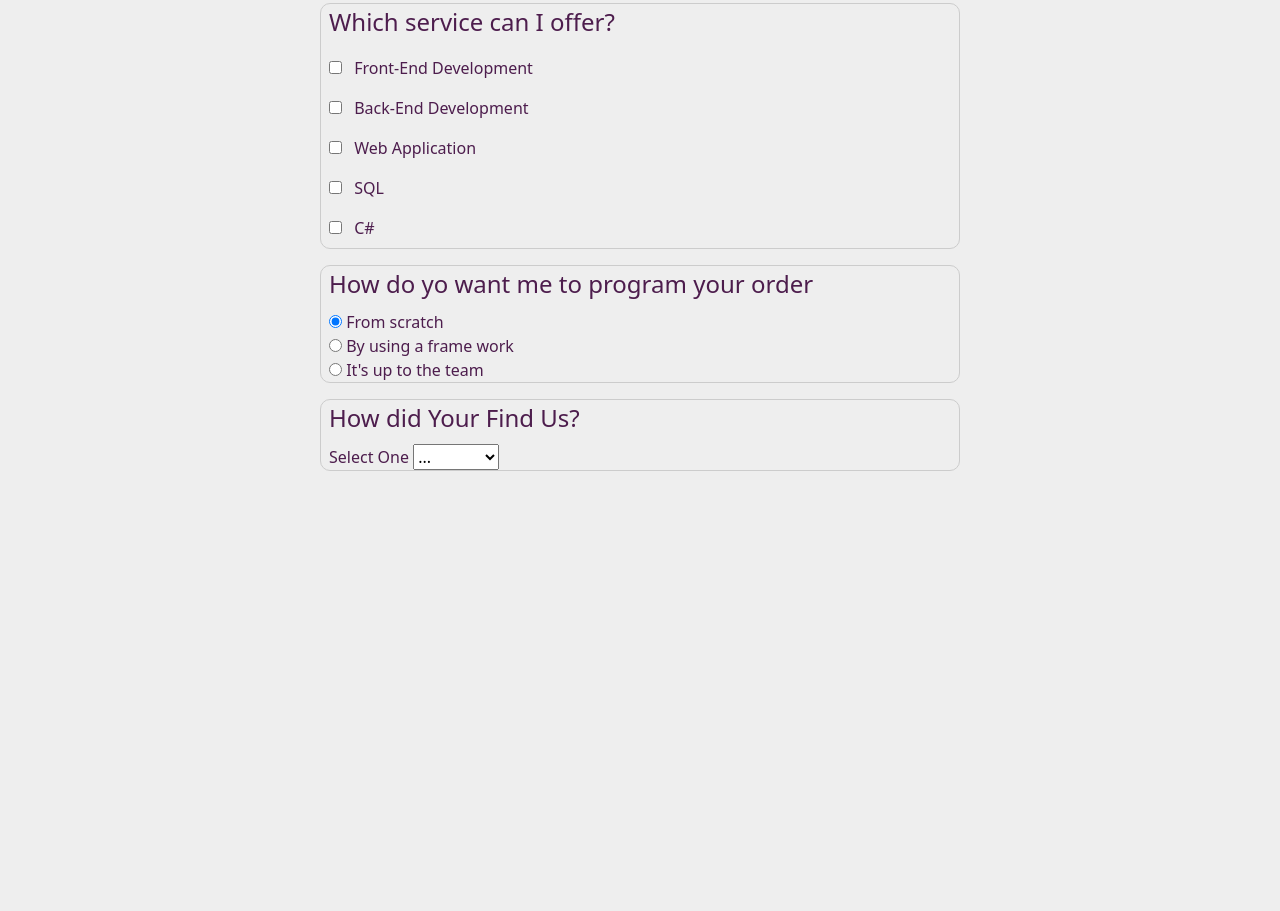
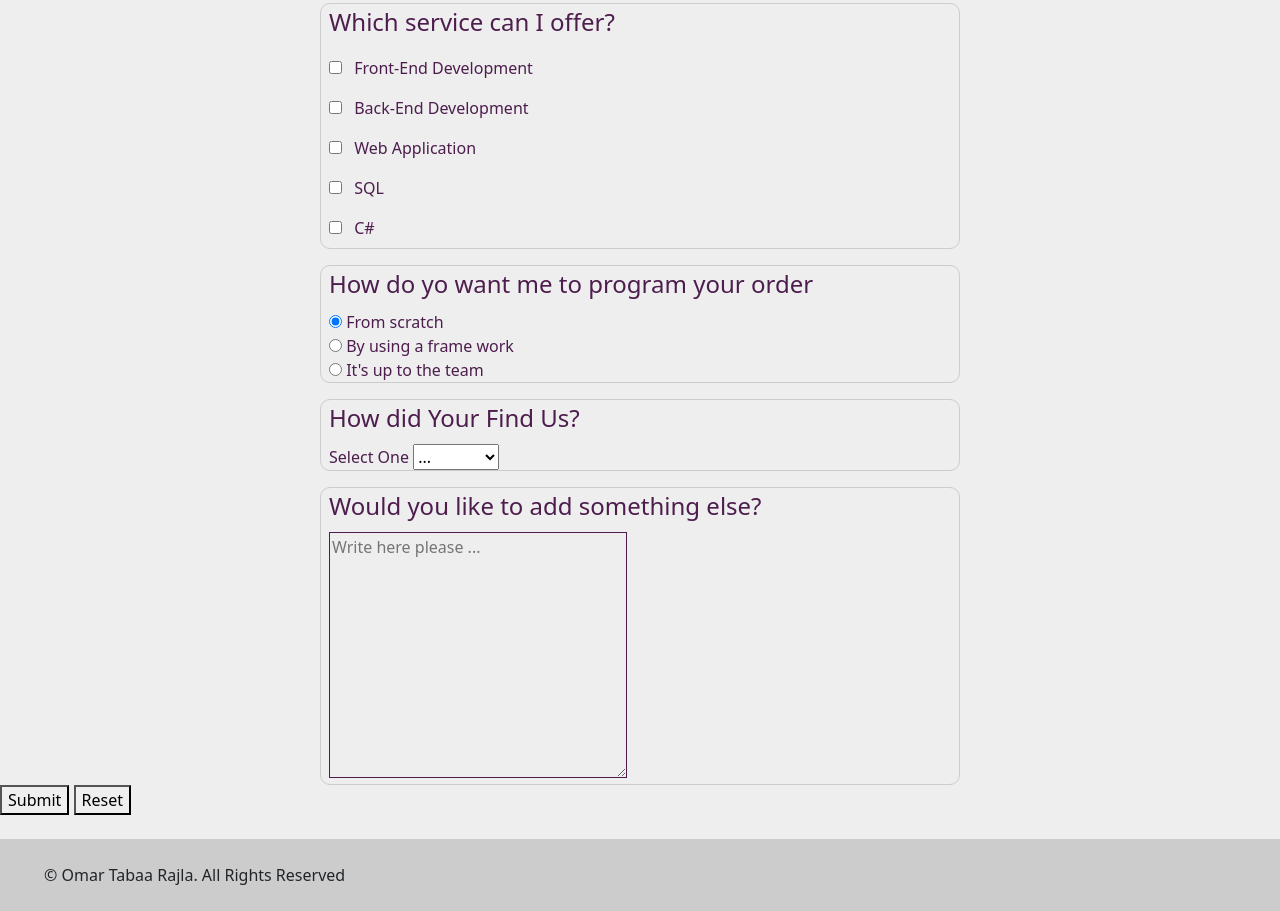
Before and after one commit to Omar-Tabaa-Rajla/my-portfolio, a plain HTML site: page contact.html in a window 1280 px wide. Shown: the part 521-1432 px from the top of the page. Before the commit the page ends 992 px from the top, so only its background shows below. Drawn offline with nearby package versions, Linux system fonts and the light colour scheme.

Commit message:
textarea + buttons

```diff
--- a/contact.html
+++ b/contact.html
@@ -152,7 +152,7 @@
             <input
               type="radio"
               id="scratch"
-              name="from-scratch"
+              name="order-condition"
               value="from-scratch"
               checked
             />
@@ -161,7 +161,7 @@
             <input
               type="radio"
               id="frame"
-              name="frame-work"
+              name="order-condition"
               value="frame-work"
             />
             <label for="frame">By using a frame work</label> <br />
@@ -169,7 +169,7 @@
             <input
               type="radio"
               id="team"
-              name="team-decision"
+              name="order-condition"
               value="team-decision"
             />
             <label for="team">It's up to the team</label> <br />
@@ -194,7 +194,35 @@
           </fieldset>
         </div>
       </div>
+      <!-- personal comments -->
+      <div class="row">
+        <div
+          class="col d-flex flex-column justify-content-center align-items-center"
+        >
+          <fieldset class="mt-3 comment">
+            <legend>Would you like to add something else?</legend>
+            <textarea
+              name="customer'scomment"
+              id="comment"
+              cols="30"
+              rows="10"
+              placeholder="Write here please ..."
+            ></textarea>
+          </fieldset>
+        </div>
+      </div>
+
       <!-- Submit & Reset -->
+      <div class="buttons-container">
+        <button class="my-btn">Submit</button>
+        <button class="my-btn">Reset</button>
+      </div>
+      <!-- Footer -->
+      <footer class="container-fluid py-2 mt-4 pt-4 m-auto">
+        <div class="copy-right">
+          <p>&#169; Omar Tabaa Rajla. All Rights Reserved</p>
+        </div>
+      </footer>
     </form>
   </body>
 </html>
--- a/css/contact.css
+++ b/css/contact.css
@@ -39,3 +39,8 @@ input[type="email"] {
   /* margin-bottom: 0.5rem; */
   padding: 0.5rem;
 }
+textarea {
+  background: none;
+  border-color: var(--border-color);
+  outline: none;
+}
```
